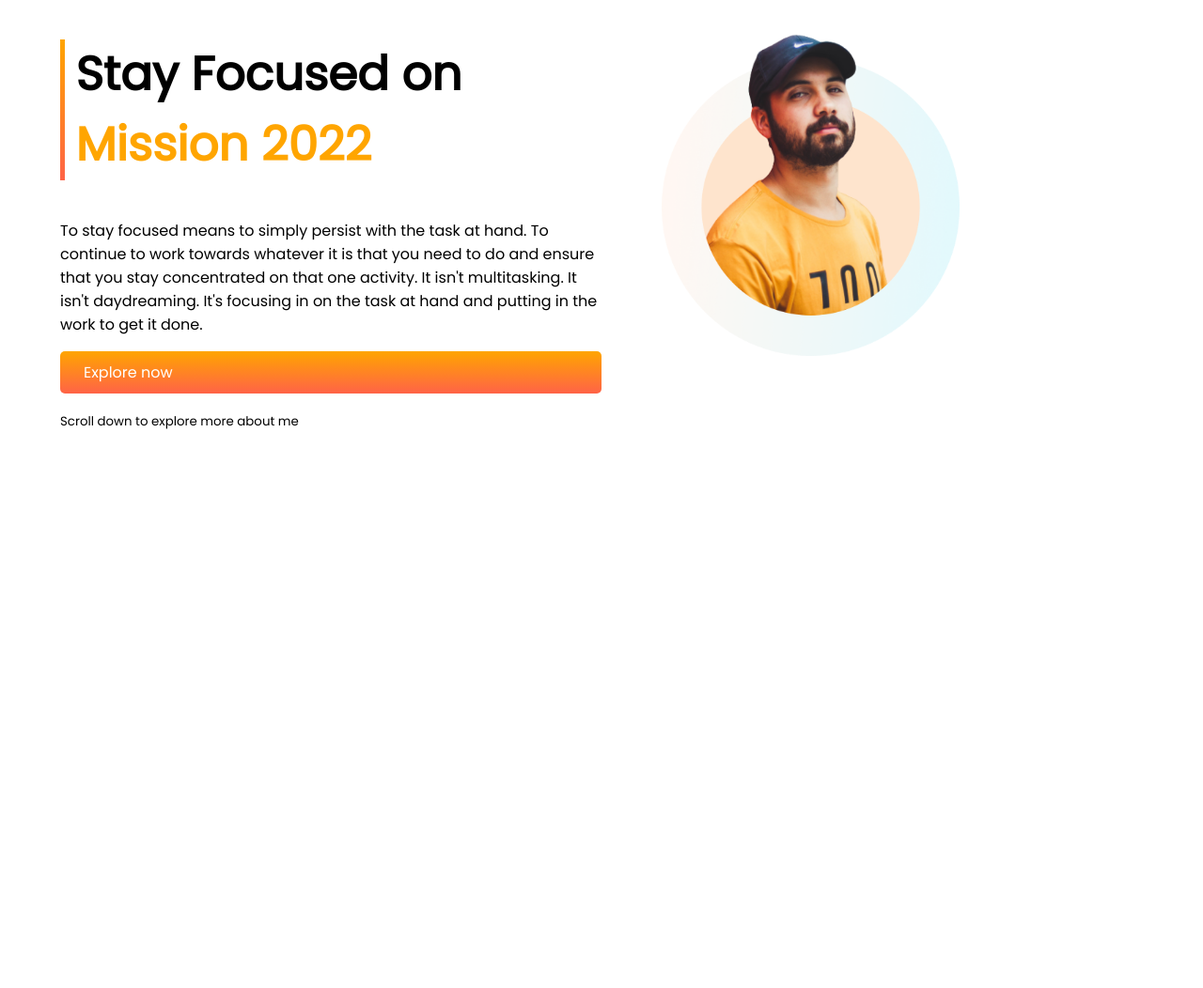
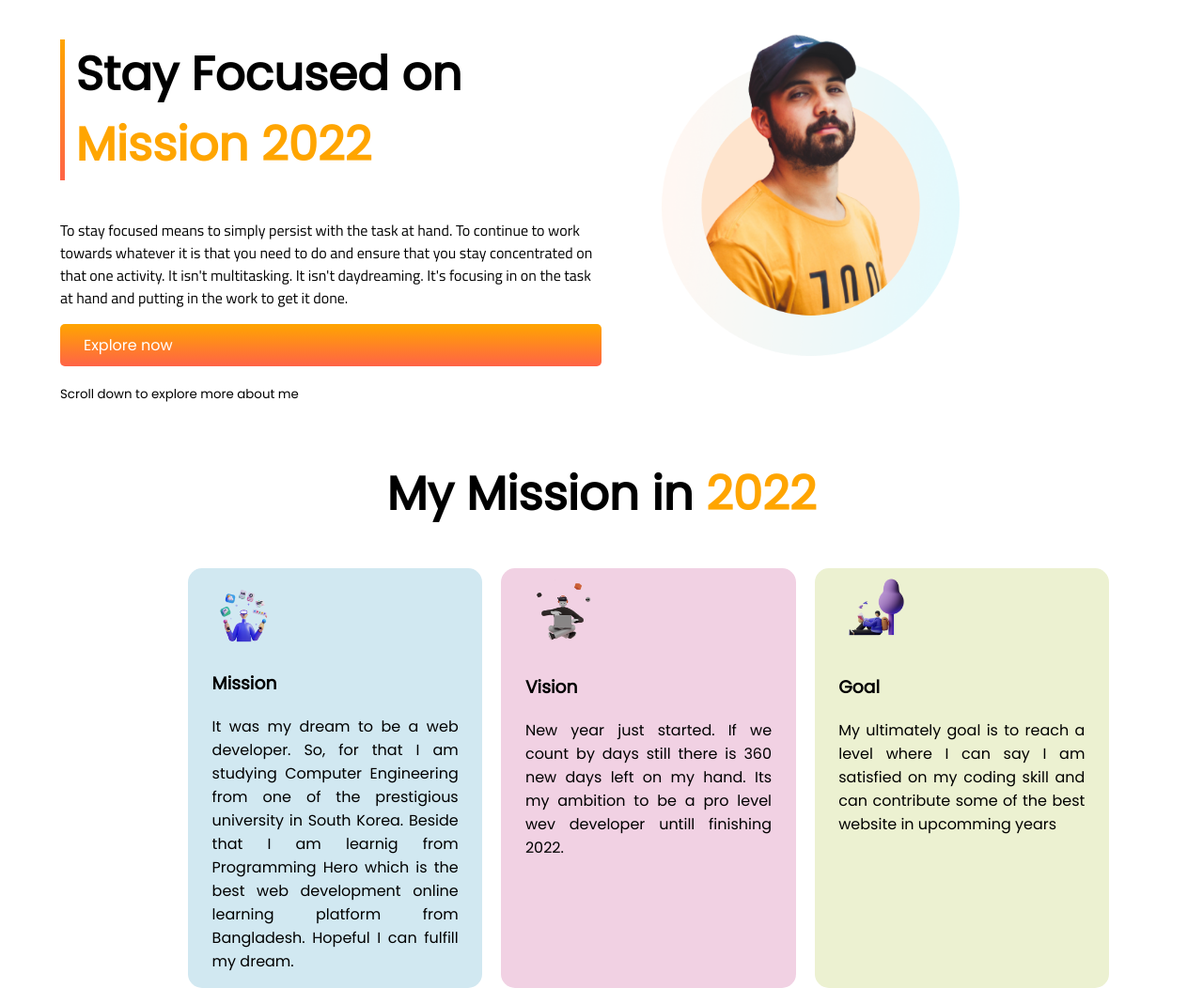
Before and after one commit to Siful-Bappy/My-Mission-2022, a plain HTML site: page index.html in a window 1280 px wide. Shown: the whole page at 94% size. Before the commit the page ends 800 px from the top, so only its background shows below. Drawn offline with Linux system fonts and the light colour scheme.

Commit message:
complete second section

```diff
--- a/index.html
+++ b/index.html
@@ -10,6 +10,10 @@
     <link rel="preconnect" href="https://fonts.googleapis.com">
     <link rel="preconnect" href="https://fonts.gstatic.com" crossorigin>
     <link href="https://fonts.googleapis.com/css2?family=Poppins&display=swap" rel="stylesheet">
+
+    <link rel="preconnect" href="https://fonts.googleapis.com">
+    <link rel="preconnect" href="https://fonts.gstatic.com" crossorigin>
+    <link href="https://fonts.googleapis.com/css2?family=Titillium+Web&display=swap" rel="stylesheet">
 </head>
 <body>
     <section class="stay-focused-initialization">
@@ -25,5 +29,34 @@
             <img src="images/person/person-2.png" alt="My picture">
         </div>
     </section>
+    <section class="section-2">
+        <div>
+            <h1 id="my-mission-in-2022">My Mission in <span class="text-color">2022</span></h1>
+        </div>
+        <div class="three-partision">
+            <div id="three-pertision-for-achivement-id1" class="three-pertision-for-achivement">
+                <img class="mission-img" src="images/illustrators/illustrator-1.png" alt="">
+                <h3>Mission</h3>
+                <p class="mission-txt">
+                    It was my dream to be a web developer. So, for that I am studying Computer Engineering from one of the prestigious university in South Korea.
+                    Beside that I am learnig from Programming Hero which is the best web development online learning platform from Bangladesh. Hopeful I can fulfill my dream.
+                </p>
+            </div>
+            <div id="three-pertision-for-achivement-id2" class="three-pertision-for-achivement">
+                <img class="mission-img" src="images/illustrators/illustrator-2.png" alt="">
+                <h3>Vision</h3>
+                <p class="mission-txt">
+                    New year just started. If we count by days still there is 360 new days left on my hand. Its my ambition to be a pro level wev developer untill finishing 2022.
+                </p>
+            </div>
+            <div id="three-pertision-for-achivement-id3" class="three-pertision-for-achivement">
+                <img class="mission-img" src="images/illustrators/illustrator-3.png" alt="">
+                <h3>Goal</h3>
+                <p class="mission-txt">
+                    My ultimately goal is to reach a level where I can say I am satisfied on my coding skill and can contribute some of the best website in upcomming years
+                </p>
+            </div>
+        </div>
+    </section>
 </body>
 </html>
--- a/style.css
+++ b/style.css
@@ -32,3 +32,45 @@ h1{
     border-radius: 5px;
     color: white;
 }
+.definition-of-stay-focus{
+    font-family: 'Titillium Web', sans-serif;
+}
+
+.section-2{
+
+}
+.three-partision{
+    display: flex;
+}
+#my-mission-in-2022{
+    text-align: center;
+    font-weight: 700;
+
+}
+.three-pertision-for-achivement{
+    width: 33%;
+    padding-left: 2%;
+    padding-right: 2%;
+    border-radius: 15px;
+}
+.mission-img{
+    width: 30%;
+    height: auto;
+    padding-top: 3%;
+}
+#three-pertision-for-achivement-id1{
+    background-color: rgb(209, 232, 241);
+    margin-left: 200px;
+    margin-right: 20px;
+}
+.mission-txt{
+    text-align: justify;
+}
+#three-pertision-for-achivement-id2{
+    background-color: rgb(241, 209, 227);
+}
+#three-pertision-for-achivement-id3{
+    background-color: rgb(236, 241, 209);
+    margin-left: 20px;
+    margin-right: 100px;
+}
```
